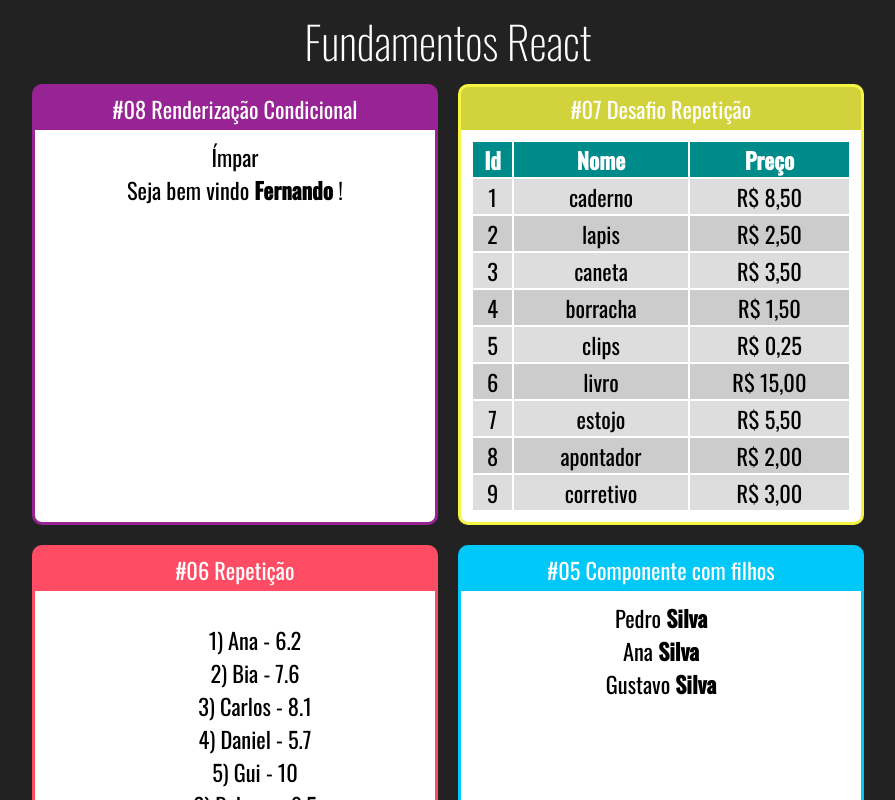
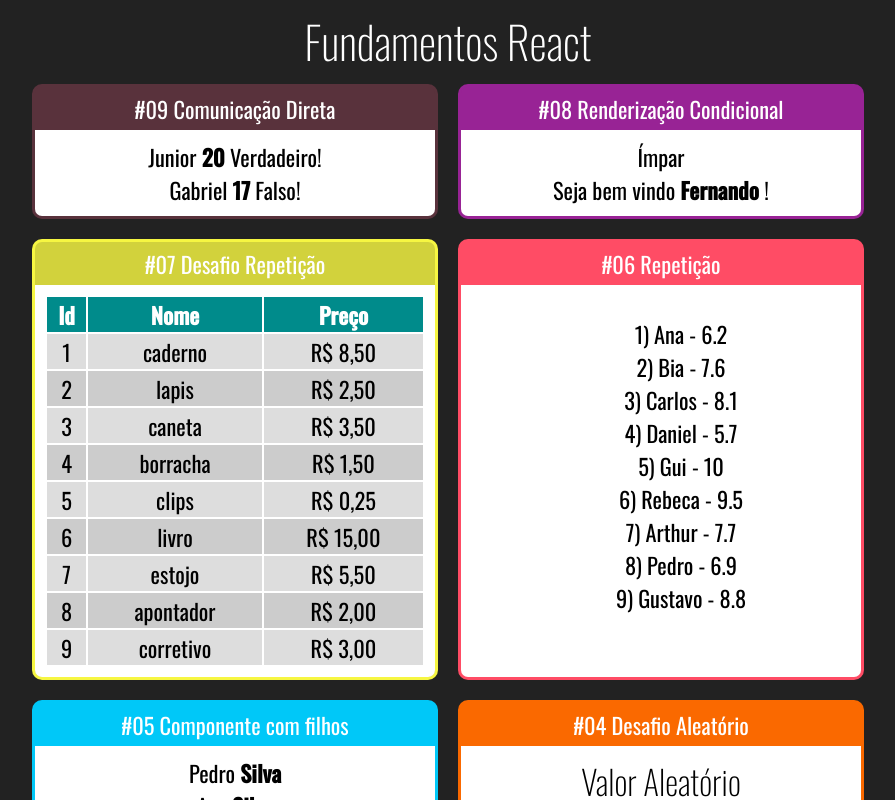
Before and after one commit to Paulosmj/Curso-React, a React (Create React App) app: page / in a window 1280 px wide. Shown: the top 800 px of the page, without its empty margins (192-1087 px from the left). Built offline with nearby package versions, Linux system fonts and the light colour scheme.

Commit message:
Comunicação Direta

```diff
--- a/src/App.jsx
+++ b/src/App.jsx
@@ -13,12 +13,17 @@
 import TabelaProdutos from './components/repeticao/TabelaProdutos';
 import ParOuImpar from './components/condicional/ParOuImpar';
 import UsuarioInfo from './components/condicional/UsuarioInfo';
+import DiretaPai from './components/comunicacao/DiretaPai';
 
 export default () => (
   <div className="App">
     <h1>Fundamentos React</h1>
 
     <div className="Cards">
+      <Card titulo="#09 Comunicação Direta" color="#59323C">
+        <DiretaPai></DiretaPai>
+      </Card>
+
       <Card titulo="#08 Renderização Condicional" color="#982395">
         <ParOuImpar numero={21}></ParOuImpar>
         <UsuarioInfo usuario={{ nome: 'Fernando ' }} />
--- /dev/null
+++ b/src/components/comunicacao/DiretaFilho.jsx
@@ -0,0 +1,15 @@
+/* eslint-disable */
+
+import React from 'react';
+
+export default (props) => {
+  return (
+    <div>
+      <span>{props.nome} </span>
+      <span>
+        <strong>{props.idade}</strong>{' '}
+      </span>
+      <span>{props.nerd ? 'Verdadeiro' : 'Falso'}!</span>
+    </div>
+  );
+};
--- /dev/null
+++ b/src/components/comunicacao/DiretaPai.jsx
@@ -0,0 +1,13 @@
+/* eslint-disable */
+
+import React from 'react';
+import DiretaFilho from './DiretaFilho';
+
+export default (props) => {
+  return (
+    <div>
+      <DiretaFilho nome="Junior" idade={20} nerd={true} />
+      <DiretaFilho nome="Gabriel" idade={17} nerd={false} />
+    </div>
+  );
+};
```
